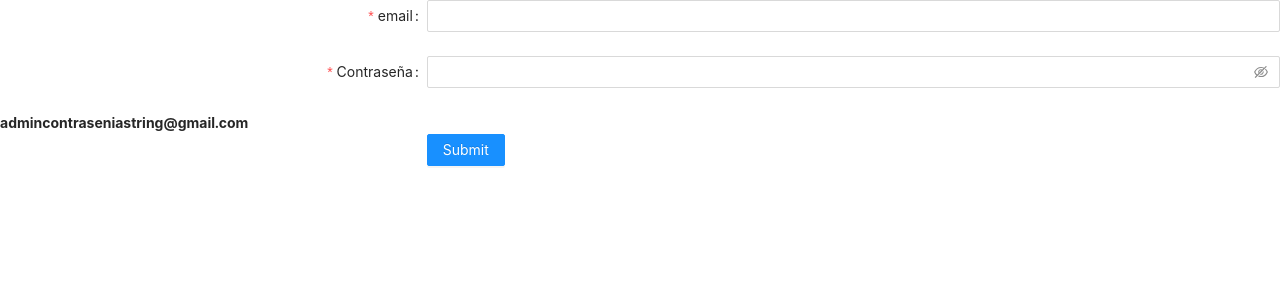
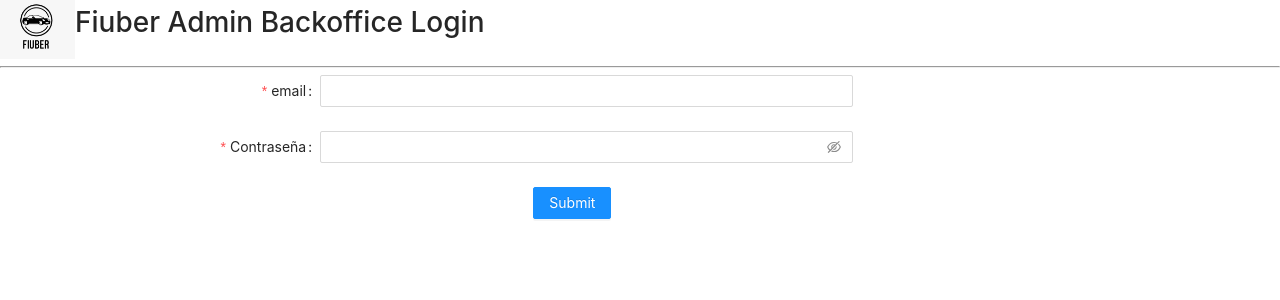
Before and after one commit to Taller-2-Tyrions/fiuber-backoffice, a React (Create React App) app: page / in a window 1280 px wide. Shown: the top 300 px of the page. Built offline with nearby package versions, Linux system fonts and the light colour scheme.

Commit message:
Arreglo Login

```diff
--- a/src/modules/Login/index.js
+++ b/src/modules/Login/index.js
@@ -1,4 +1,6 @@
-import { Button, Form, Input } from 'antd';
+import { ClassNames } from '@emotion/react';
+import { Button, Form, Input, Image } from 'antd';
+import FiuberLogo from "../../assets/fiuber-logo.jpeg"
 import useAuth from '../../useAuth';
 
 const Login = () => {
@@ -11,14 +13,23 @@
 
 
   return (
-
+    <div>
+      <div style={{"display": "flex"}}>
+        <Image
+                  width={75}
+                  src={FiuberLogo}
+                  preview={false}
+                />
+        <h1> Fiuber Admin Backoffice Login</h1>
+      </div>
+      <hr />
       <Form
         name="basic"
         labelCol={{
-        span: 8,
+          span: 6,
         }}
         wrapperCol={{
-        span: 16,
+          span: 10,
         }}
         initialValues={{
           remember: true,
@@ -51,12 +62,10 @@
         >
           <Input.Password />
         </Form.Item>
-
-      <b>admincontraseniastring@gmail.com</b>
         <Form.Item
           wrapperCol={{
-          offset: 8,
-          span: 16,
+            offset: 10,
+            span: 12,
           }}
         >
           <Button type="primary" htmlType="submit">
@@ -64,6 +73,7 @@
           </Button>
         </Form.Item>
       </Form>
+    </div>
   );
 }
 
```
Lines whose indentation alone changed are shown as unchanged.
